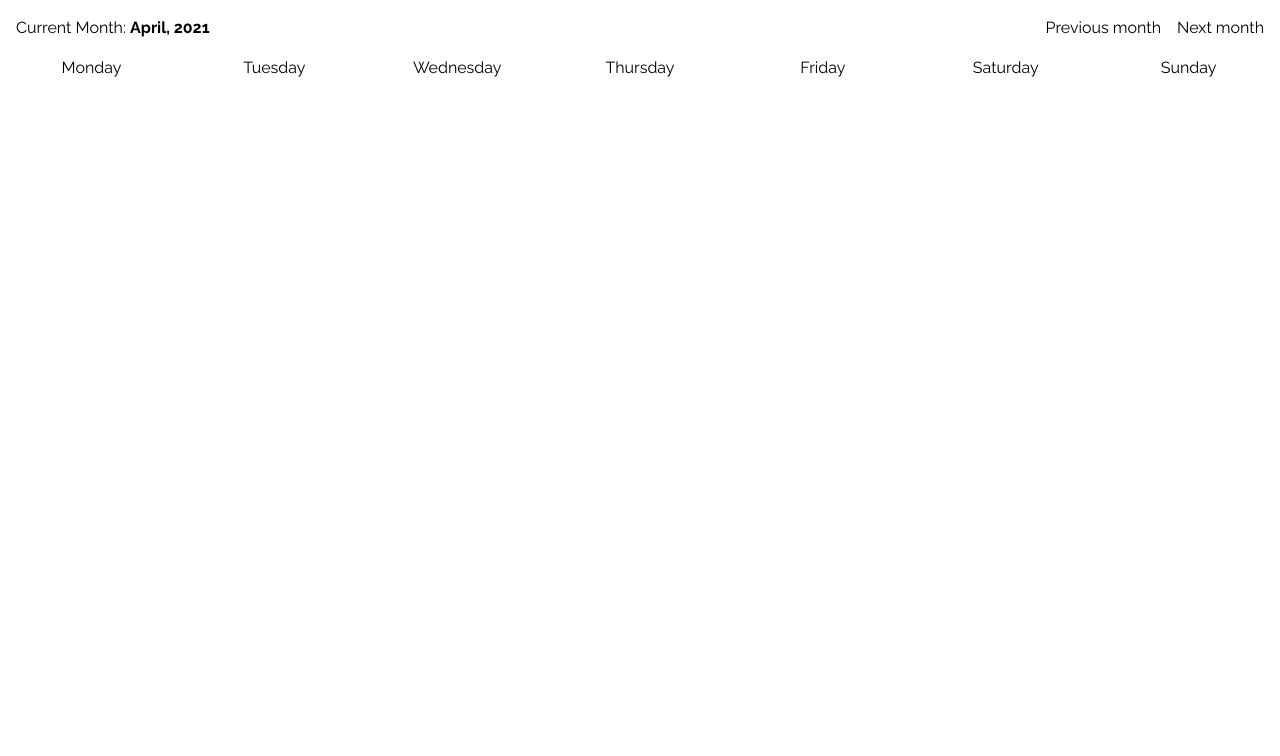
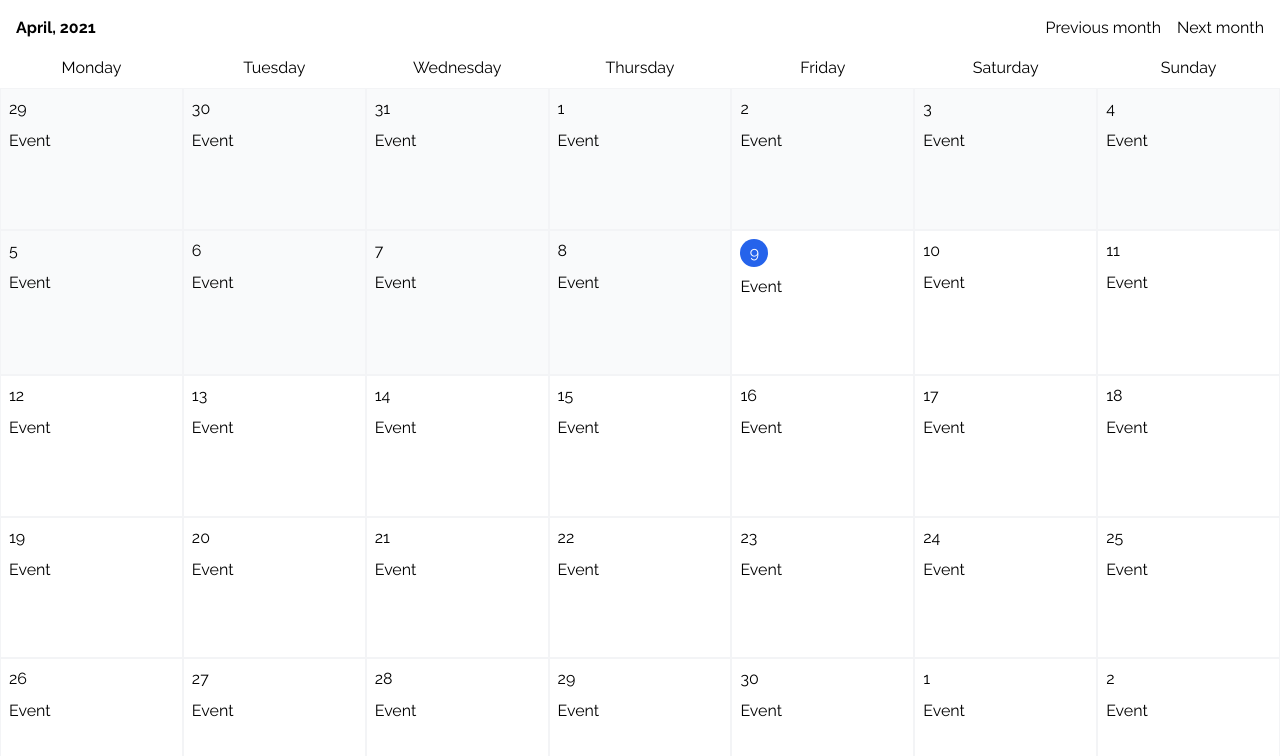
Before and after one commit to igor-lid/launches-app, a Next.js app: page / in a window 1280 px wide. Shown: the top 756 px of the page. Built offline with nearby package versions, Linux system fonts and the light colour scheme.

Commit message:
add Cell component, update Header, calendar, date utils

```diff
--- /dev/null
+++ b/src/components/launches/calendar/Cell.tsx
@@ -0,0 +1,32 @@
+import classNames from 'classnames';
+import { format, isBefore, isToday } from 'date-fns';
+import { FC, ReactNode } from 'react';
+
+import { getCurrentDate, setDateTimeToZero } from '../../../utils/date';
+
+interface ICellProps {
+  children?: ReactNode;
+  day: Date;
+}
+
+const Cell: FC<ICellProps> = ({ children, day }): JSX.Element => {
+  const formattedDay = format(day, 'd');
+  return (
+    <div
+      className={classNames('col-span-1 flex flex-col border border-gray-100 p-2', {
+        'bg-gray-50': isBefore(day, setDateTimeToZero(getCurrentDate()))
+      })}>
+      <div
+        className={classNames('mb-2', {
+          'rounded-full p-2 h-7 w-7 bg-blue-600 text-white flex items-center justify-center': isToday(
+            day
+          )
+        })}>
+        <span>{formattedDay}</span>
+      </div>
+      {children}
+    </div>
+  );
+};
+
+export default Cell;
--- a/src/components/launches/calendar/Header.tsx
+++ b/src/components/launches/calendar/Header.tsx
@@ -15,9 +15,7 @@ const Header: FC<IHeaderProps> = ({ handleNextMonth, handlePreviousMonth, select
   return (
     <header>
       <div className="flex justify-between p-4">
-        <h1>
-          Current Month: <span className="font-bold">{formattedDate}</span>
-        </h1>
+        <h1 className="font-bold">{formattedDate}</h1>
         <div>
           <button onClick={handlePreviousMonth} className="mr-4">
             Previous month
--- a/src/components/launches/calendar/index.tsx
+++ b/src/components/launches/calendar/index.tsx
@@ -1,33 +1,48 @@
-import { add, sub } from 'date-fns';
-import { FC, useState } from 'react';
+import { FC, Fragment, useEffect, useState } from 'react';
 
+import { addMonthsToDate, createCalendar, subMonthsFromDate } from '../../../utils/date';
+import Cell from './Cell';
 import Header from './Header';
 
 const Calendar: FC = (): JSX.Element => {
   const [selectedDate, setSelectedDate] = useState(new Date());
+  const [calendar, setCalendar] = useState([]);
 
-  const handleNextMonth = () => {
-    setSelectedDate(
-      add(selectedDate, {
-        months: 1
-      })
-    );
+  // create calendar after month is changed
+  useEffect(() => {
+    setCalendar(createCalendar(selectedDate));
+  }, [selectedDate]);
+
+  const handleNextMonth = (): void => {
+    setSelectedDate(addMonthsToDate(selectedDate, 1));
   };
 
-  const handlePreviousMonth = () => {
-    setSelectedDate(
-      sub(selectedDate, {
-        months: 1
-      })
-    );
+  const handlePreviousMonth = (): void => {
+    setSelectedDate(subMonthsFromDate(selectedDate, 1));
   };
 
+  const getNumberOfRows = (): string => `grid-rows-${calendar.flat().length / 7}`;
+
   return (
-    <Header
-      handlePreviousMonth={handlePreviousMonth}
-      handleNextMonth={handleNextMonth}
-      selectedDate={selectedDate}
-    />
+    <>
+      <Header
+        handlePreviousMonth={handlePreviousMonth}
+        handleNextMonth={handleNextMonth}
+        selectedDate={selectedDate}
+      />
+      {/* GRID */}
+      <div className={`grid grid-cols-7 ${getNumberOfRows()} flex-1`}>
+        {calendar.map((week: Date[], index) => (
+          <Fragment key={index}>
+            {week.map((day) => (
+              <Cell key={day.toString()} day={day}>
+                Event
+              </Cell>
+            ))}
+          </Fragment>
+        ))}
+      </div>
+    </>
   );
 };
 
--- a/src/pages/index.tsx
+++ b/src/pages/index.tsx
@@ -1,13 +1,13 @@
 import { FC } from 'react';
 
-import Calendar from '../components/launches/calendar';
+import LaunchesCalendar from '../components/launches/calendar';
 
 const Home: FC = (): JSX.Element => {
   return (
-    <main className="h-full flex overflow-hidden">
+    <main className="h-screen max-h-screen flex overflow-hidden">
       {/* Launches Calendar */}
       <section className="flex flex-col h-full flex-1 overflow-y-auto">
-        <Calendar />
+        <LaunchesCalendar />
       </section>
     </main>
   );
--- a/src/utils/date.ts
+++ b/src/utils/date.ts
@@ -27,6 +27,27 @@ export const getEndOfTheWeekForMonth = (date: Date): Date => {
   });
 };
 
+export const setDateTimeToZero = (date: Date): Date => {
+  return set(date, {
+    milliseconds: 0,
+    seconds: 0,
+    minutes: 0,
+    hours: 0
+  });
+};
+
+export const addMonthsToDate = (date: Date, months: number): Date => {
+  return add(date, {
+    months
+  });
+};
+
+export const subMonthsFromDate = (date: Date, months: number): Date => {
+  return sub(date, {
+    months
+  });
+};
+
 export const createCalendar = (date: Date): Date[][] => {
   const startDay = getStartOfTheWeekForMonth(date);
   const endDay = getEndOfTheWeekForMonth(date);
@@ -48,12 +69,3 @@ export const createCalendar = (date: Date): Date[][] => {
 
   return calendar;
 };
-
-export const setDateTimeToZero = (date: Date): Date => {
-  return set(date, {
-    milliseconds: 0,
-    seconds: 0,
-    minutes: 0,
-    hours: 0
-  });
-};
```
